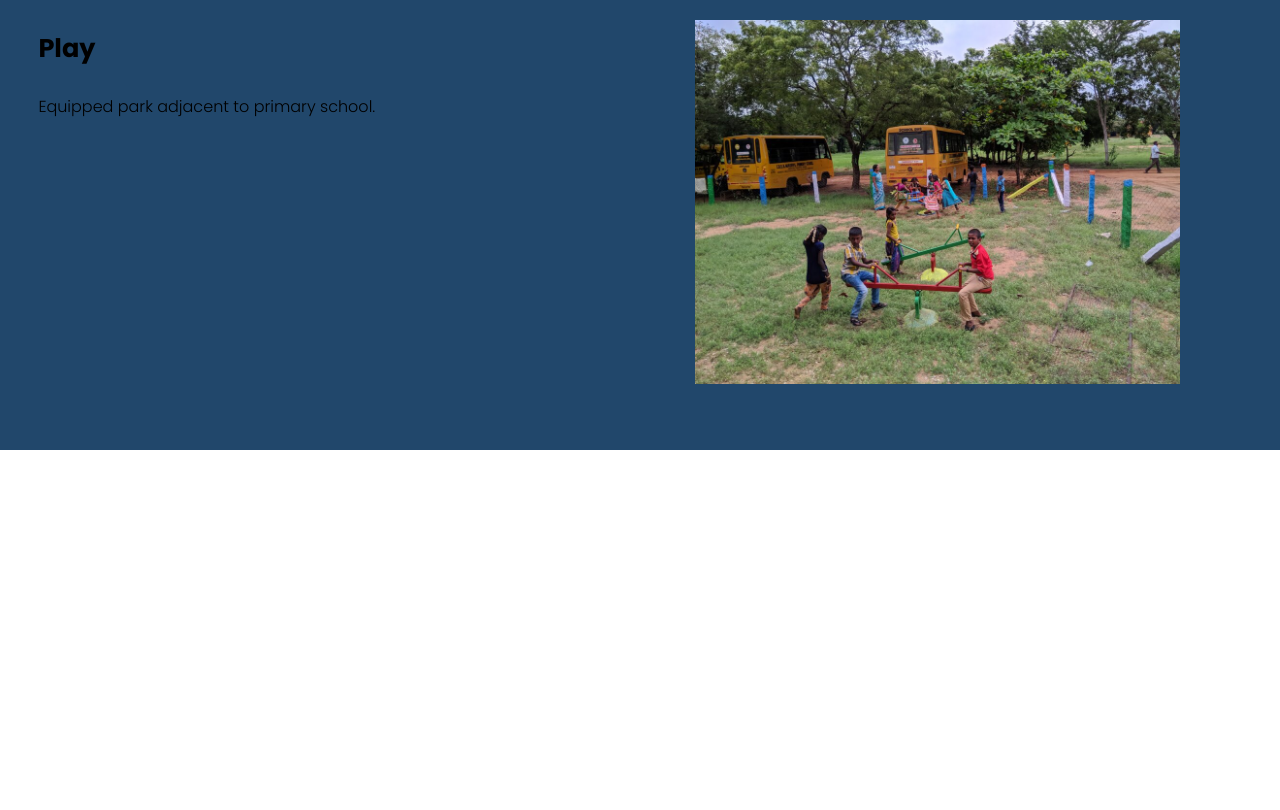
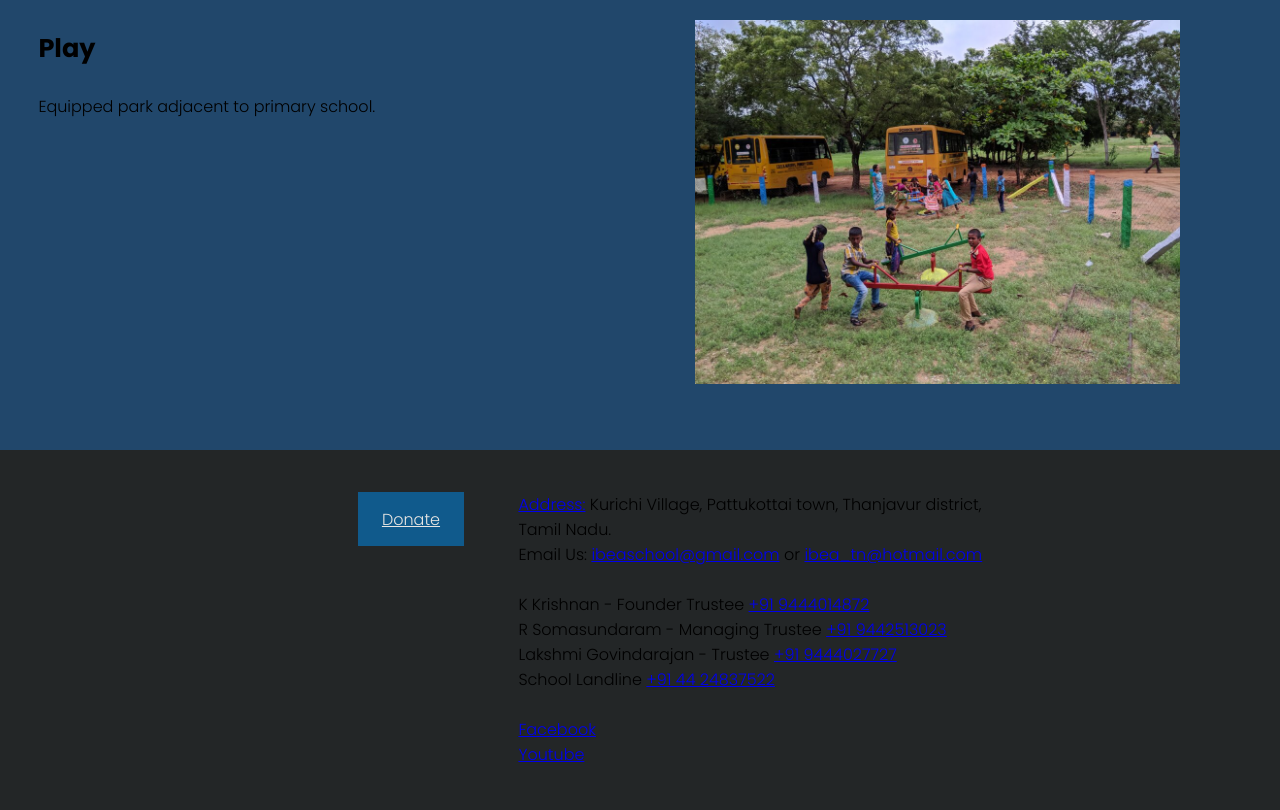
Before and after one commit to ibeaschool/ibeaschool.org-original, a plain HTML site: page index.html in a window 1280 px wide. Shown: the part 10891-11701 px from the top of the page. Before the commit the page ends 11341 px from the top, so only its background shows below. Drawn offline with Linux system fonts and the light colour scheme.

Commit message:
main page rebuilt

```diff
--- a/ibea.css
+++ b/ibea.css
@@ -118,6 +118,7 @@ img.portrait {
 .span-3 { width: 25%; }
 .span-5 { width: 41.6667%; }
 .span-6 { width: 50%; }
+.span-9 { width: 75%; }
 
 .content-wrapper {
   justify-content: center;
@@ -138,6 +139,10 @@ img.portrait {
 
 .content-wide {
   width: 100%;
+}
+
+.content-footer {
+  width: 50%;
 }
 
 .block-content {
@@ -230,3 +235,17 @@ section#banner {
 section#info {
   background-color: rgb(33, 71, 107);
 }
+
+footer#footer-sections {
+  margin-top: auto;
+  display: block;
+}
+
+section#footer {
+  background-color: rgb(35, 38, 39);
+}
+
+footer section {
+  align-items: center;
+  min-height: 33vh;
+}
--- a/index.html
+++ b/index.html
@@ -442,9 +442,57 @@
           </div>
         </section>
 
-
-
       </article>
     </main>
+
+    <footer id="footer-sections">
+      <section id="footer">
+        <div class="content-wrapper">
+          <div class="content-footer">
+            <div class="row">
+              <div class="col span-3">
+                <a class="btn" href="/donate">Donate</a>
+              </div>
+              <div class="col span-9">
+                <div>
+                  <a href="https://goo.gl/maps/z3hvE68L7fF2">Address:</a>
+                  Kurichi Village, Pattukottai town, Thanjavur district, Tamil Nadu.
+                </div>
+                <div>
+                  Email Us:
+                  <a href="mailto:ibeaschool@gmail.com">ibeaschool@gmail.com</a>
+                  or
+                  <a href="mailto:ibea_tn@hotmail.com">ibea_tn@hotmail.com</a>
+                </div>
+                <br/>
+                <div>
+                  <div>
+                    K Krishnan - Founder Trustee
+                    <a href="tel:+919444014872">+91 9444014872</a>
+                  </div>
+                  <div>
+                    R Somasundaram - Managing Trustee
+                    <a href="tel:+919442513023">+91 9442513023</a>
+                  </div>
+                  <div>
+                    Lakshmi Govindarajan - Trustee
+                    <a href="tel:+919444027727">+91 9444027727</a>
+                  </div>
+                  <div>
+                    School Landline
+                    <a href="tel:+914424837522">+91 44 24837522</a>
+                  </div>
+                </div>
+                <br/>
+                <div>
+                  <div><a href="https://www.facebook.com/ibeaschool">Facebook</a></div>
+                  <div><a href="https://www.youtube.com/channel/UCmg_ogLf4km6br1QOVMSONQ">Youtube</a></div>
+                </div>
+              </div>
+            </div>
+          </div>
+        </div>
+      </section>
+    </footer>
   </body>
 </html>
```
